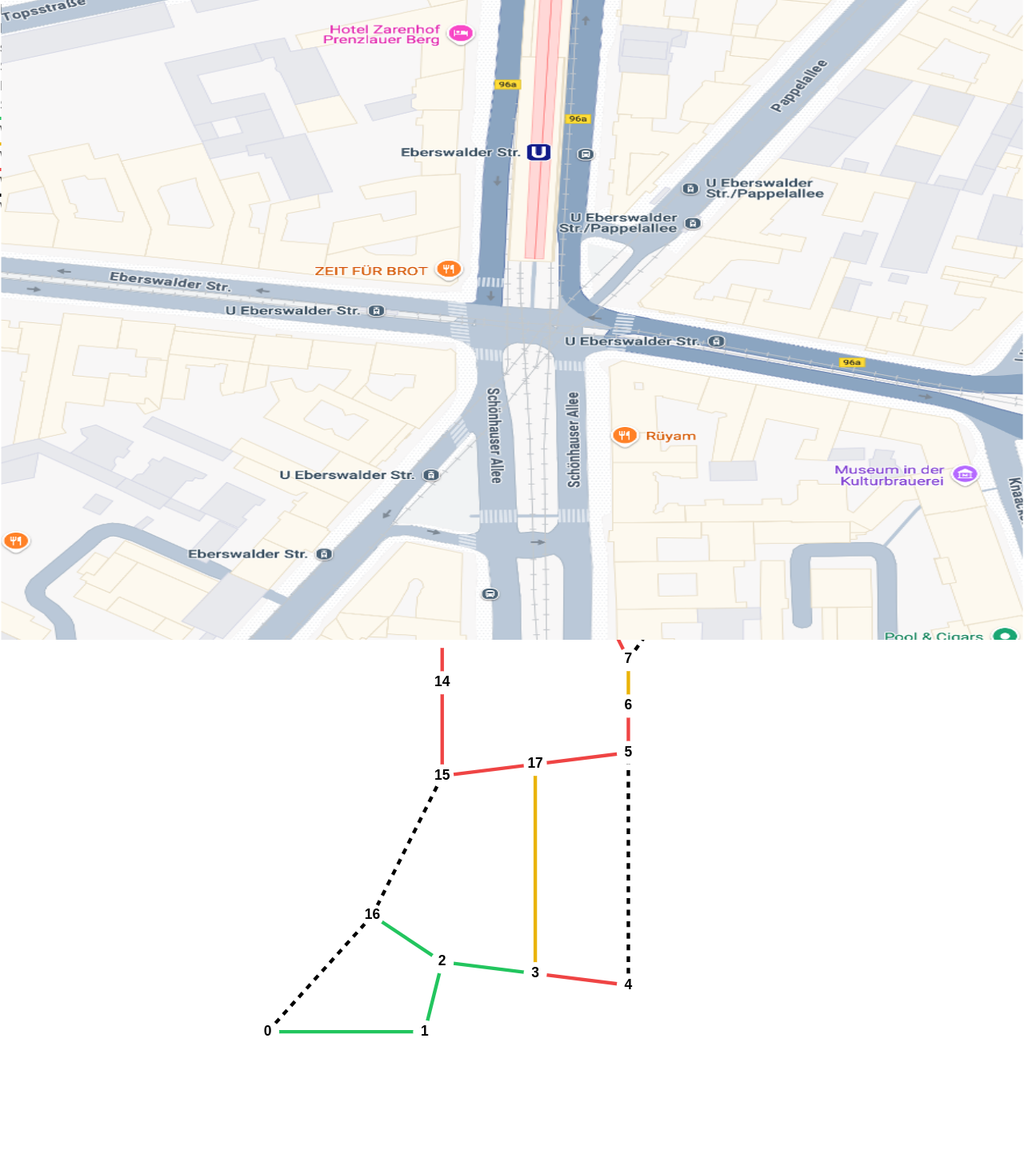
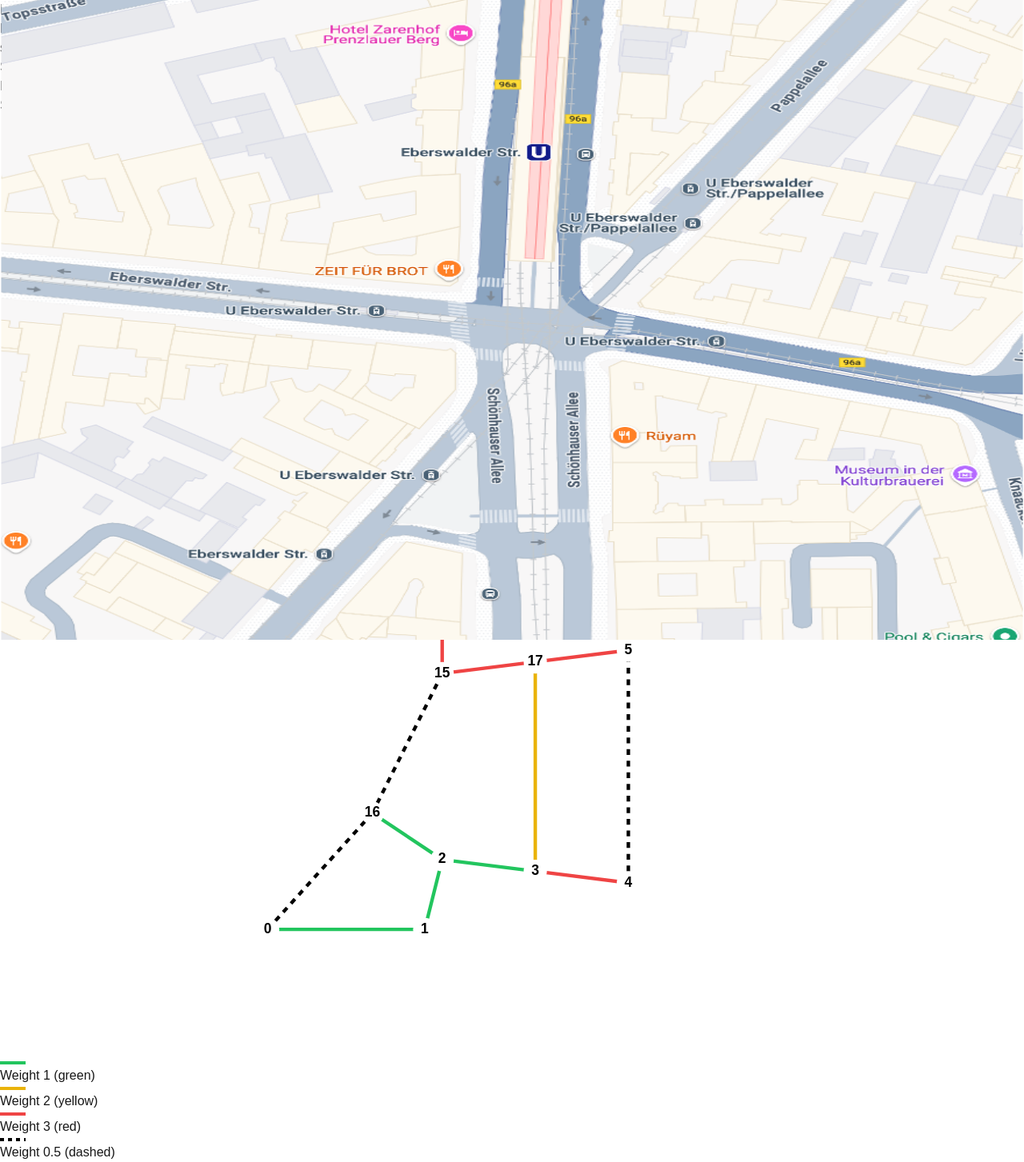
Before and after one commit to MoritzAlkofer/eberswalder, a Next.js app: page / in a window 1280 px wide. Shown: the whole page at 80% size. Built offline with nearby package versions, Linux system fonts and the light colour scheme.

Commit message:
chore: low legend

```diff
--- /dev/null
+++ b/src/app/components/Legend.tsx
@@ -0,0 +1,24 @@
+import React from 'react';
+
+const Legend: React.FC = () => (
+  <div className="bg-white bg-opacity-90 rounded-lg shadow p-4 flex flex-row gap-4 text-sm z-10 border border-gray-200 text-black w-fit mx-auto">
+    <div className="flex items-center gap-2">
+      <svg width="32" height="8"><line x1="0" y1="4" x2="32" y2="4" stroke="#22c55e" strokeWidth="4" /></svg>
+      <span>Weight 1 (green)</span>
+    </div>
+    <div className="flex items-center gap-2">
+      <svg width="32" height="8"><line x1="0" y1="4" x2="32" y2="4" stroke="#eab308" strokeWidth="4" /></svg>
+      <span>Weight 2 (yellow)</span>
+    </div>
+    <div className="flex items-center gap-2">
+      <svg width="32" height="8"><line x1="0" y1="4" x2="32" y2="4" stroke="#ef4444" strokeWidth="4" /></svg>
+      <span>Weight 3 (red)</span>
+    </div>
+    <div className="flex items-center gap-2">
+      <svg width="32" height="8"><line x1="0" y1="4" x2="32" y2="4" stroke="black" strokeWidth="4" strokeDasharray="5,5" /></svg>
+      <span>Weight 0.5 (dashed)</span>
+    </div>
+  </div>
+);
+
+export default Legend;
--- a/src/app/page.tsx
+++ b/src/app/page.tsx
@@ -4,6 +4,7 @@ import { useState } from 'react';
 import Graph from './components/Graph';
 import Image from 'next/image';
 import { dijkstra } from './utils/dijkstra';
+import Legend from './components/Legend';
 
 export default function Home() {
   const [showPath, setShowPath] = useState(false);
@@ -103,7 +104,7 @@ export default function Home() {
             onClick={() => setShowPath(!showPath)}
             className="px-4 py-2 bg-blue-500 text-white rounded-lg hover:bg-blue-600 transition-colors mt-6"
           >
-            {showPath ? 'Show Full Graph' : `Show Shortest Path (${startNode} to ${endNode})`}
+            {showPath ? 'Show Full Graph' : `Show Shortest Path`}
           </button>
         </div>
         <div className="relative w-full max-w-[880px] h-[60vw] min-h-[300px] max-h-[812px] sm:w-[880px] sm:h-[812px]">
@@ -113,25 +114,6 @@ export default function Home() {
             fill
             className="rounded-lg object-cover"
           />
-          {/* Legend */}
-          <div className="absolute top-4 right-4 bg-white bg-opacity-90 rounded-lg shadow p-4 flex flex-col gap-2 text-sm z-10 border border-gray-200 text-black">
-            <div className="flex items-center gap-2">
-              <svg width="32" height="8"><line x1="0" y1="4" x2="32" y2="4" stroke="#22c55e" strokeWidth="4" /></svg>
-              <span>Weight 1 (green)</span>
-            </div>
-            <div className="flex items-center gap-2">
-              <svg width="32" height="8"><line x1="0" y1="4" x2="32" y2="4" stroke="#eab308" strokeWidth="4" /></svg>
-              <span>Weight 2 (yellow)</span>
-            </div>
-            <div className="flex items-center gap-2">
-              <svg width="32" height="8"><line x1="0" y1="4" x2="32" y2="4" stroke="#ef4444" strokeWidth="4" /></svg>
-              <span>Weight 3 (red)</span>
-            </div>
-            <div className="flex items-center gap-2">
-              <svg width="32" height="8"><line x1="0" y1="4" x2="32" y2="4" stroke="black" strokeWidth="4" strokeDasharray="5,5" /></svg>
-              <span>Weight 0.5 (dashed)</span>
-            </div>
-          </div>
           <div className="absolute inset-0">
             <Graph
               adjacencyMatrix={currentMatrix}
@@ -141,6 +123,9 @@ export default function Home() {
             />
           </div>
         </div>
+        <div className="mt-4 bg-white bg-opacity-90 rounded-lg shadow p-4 flex flex-row gap-4 text-sm z-10 border border-gray-200 text-black w-fit mx-auto">
+          <Legend />
+        </div>
       </div>
     </main>
   );
```
